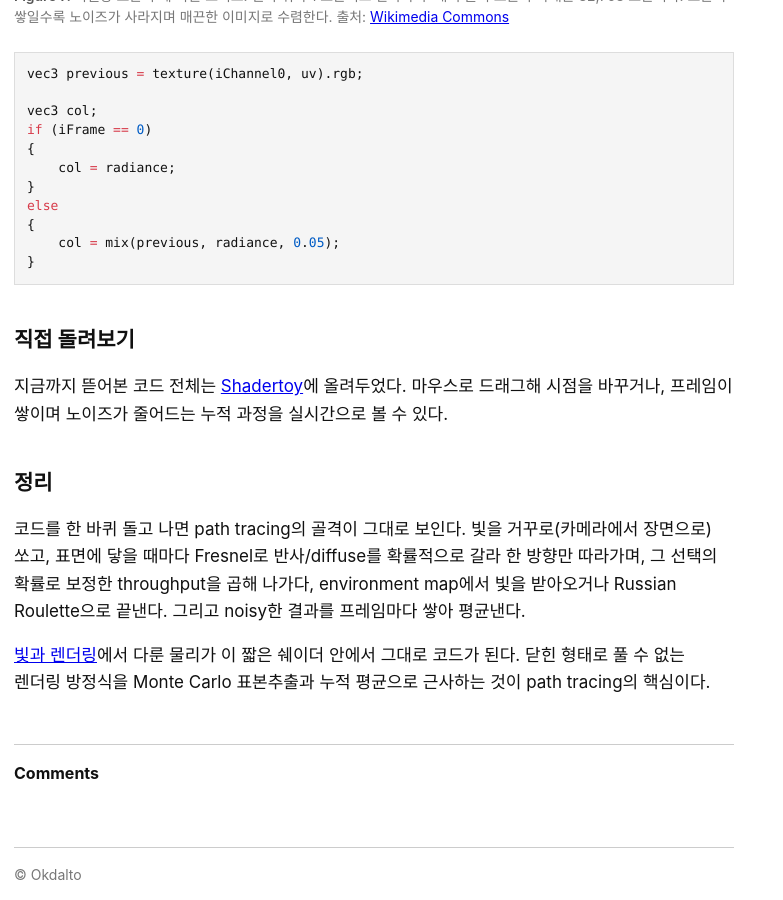
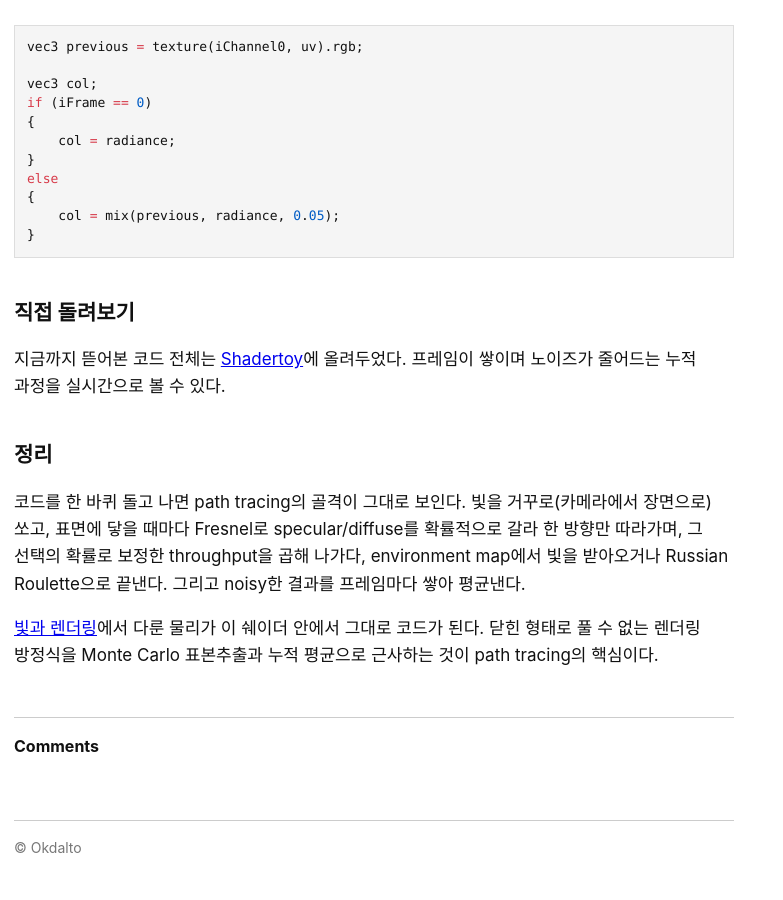
Before and after one commit to okdalto/okdalto.github.io, a Jekyll site: the page built from _posts/2026-06-18-GLSL Path Tracing.md, in a window 1280 px wide and 900 px high, scrolled down 10655 px. Shown: the whole window, without its empty margins (0-783 px from the left). Built offline with Jekyll 4.4.1, drawn with Linux system fonts in a browser that asks for light colours; formulas are drawn with MathJax 3; comment, search, counter and statistics services are not loaded; after the commit the page ends 11528 px from its top, so only the background shows below that; some of the changed text lies outside the part shown.

Commit message:
Polish wording in path tracing post
Co-Authored-By: Claude Opus 4.8 (1M context) <noreply@anthropic.com>

````diff
--- a/_posts/2026-06-18-GLSL Path Tracing.md
+++ b/_posts/2026-06-18-GLSL Path Tracing.md
@@ -198,7 +198,7 @@ vec3 getNormal(vec3 p)
 }
 ```
 
-normal vector가 광선과 같은 쪽을 보고 있으면 뒤집어 항상 광선을 마주보게 만들고(`dot(n, rd) > 0.0`), 표면이 스스로 빛을 낸다면 그 발광(emission)을 더한다. 마지막으로 다음 광선의 출발점을 표면에서 normal vector 방향으로 살짝 띄운다. 이렇게 하지 않으면 새 광선이 방금 맞힌 표면에 곧바로 다시 부딪히는 self-intersection이 생긴다.
+normal vector가 ray와 같은 쪽을 보고 있으면 뒤집어 항상 ray를 마주보게 만들고(`dot(n, rd) > 0.0`), 표면이 스스로 빛을 낸다면 그 emission을 더한다. 마지막으로 다음 광선의 출발점을 표면에서 normal vector 방향으로 살짝 띄운다. 이렇게 하지 않으면 새 광선이 방금 맞힌 표면에 곧바로 다시 부딪히는 self-intersection이 생긴다.
 
 ## Fresnel과 재질 ##
 
@@ -239,7 +239,7 @@ vec3 F = F0 + (1.0 - F0) * x * x * x * x * x;
 
 ## 반사냐 확산이냐: 확률적 선택 ##
 
-빛이 한 번 튕길 때마다 반사(specular)와 diffuse 두 경로로 갈라진다. 둘 다 추적하면 광선이 매 반사마다 두 배로 불어나 폭발한다. 그래서 둘 중 하나만 확률적으로 고른다.
+빛이 한 번 튕길 때마다 specular와 diffuse 두 경로로 갈라진다. 둘 다 추적하면 ray가 매 반사마다 두 배로 불어나 폭발한다. 그래서 둘 중 하나만 확률적으로 고른다.
 
 ```glsl
 vec3 specularWeight = F;
@@ -276,11 +276,11 @@ else
 }
 ```
 
-반사를 골랐다면 완벽한 거울 반사 방향(`reflect`)을 기준으로, 거칠기(roughness)에 따라 방향을 흩뜨린다. 거칠기가 0이면 순수한 거울, 1에 가까우면 반사 방향 주변으로 넓게 퍼지는 광택 표면이 된다. 미세면(microfacet) 기반의 GGX 같은 정식 모델은 아니고, 거울 반사 방향과 cosine 분포 사이를 선형 보간하는 가벼운 근사지만, 적은 비용으로 그럴듯한 광택을 만들어낸다.
+반사를 골랐다면 완벽한 specular 방향(`reflect`)을 기준으로, 거칠기(roughness)에 따라 방향을 흩뜨린다. 거칠기가 0이면 순수한 거울, 1에 가까우면 반사 방향 주변으로 넓게 퍼지는 광택 표면이 된다. 미세면(microfacet) 기반의 GGX 같은 정식 모델은 아니고, specular 방향과 cosine 분포 사이를 선형 보간하는 가벼운 근사지만, 적은 비용으로 그럴듯한 광택을 만들어낸다.
 
 <figure>
-<img src="/assets/2026-06-18-path-tracing/reflection-types.svg" alt="거울 반사(specular)와 diffuse 비교 다이어그램">
-<figcaption markdown="span">거울 반사(왼쪽)와 diffuse(오른쪽). roughness가 0이면 거울처럼 한 방향으로, 1에 가까우면 모든 방향으로 흩어지는 diffuse가 된다. 코드는 이 둘 사이를 거칠기로 보간한다. 출처: [Wikimedia Commons](https://commons.wikimedia.org/wiki/File:Specular_And_Diffuse_Reflection.svg)</figcaption>
+<img src="/assets/2026-06-18-path-tracing/reflection-types.svg" alt="specular와 diffuse 비교 다이어그램">
+<figcaption markdown="span">specular(왼쪽)와 diffuse(오른쪽). roughness가 0이면 거울처럼 한 방향으로, 1에 가까우면 모든 방향으로 흩어지는 diffuse가 된다. 코드는 이 둘 사이를 거칠기로 보간한다. 출처: [Wikimedia Commons](https://commons.wikimedia.org/wiki/File:Specular_And_Diffuse_Reflection.svg)</figcaption>
 </figure>
 
 diffuse를 골랐다면 normal vector를 중심으로 한 cosine 가중 반구에서 방향을 뽑는다. Lambert 표면이 정확히 이 분포를 따르기 때문에, 앞서 본 Monte Carlo 식의 $\cos\theta$ 항과 확률 $p(\omega_i)$가 깔끔하게 약분된다.
@@ -333,10 +333,10 @@ else
 
 ## 직접 돌려보기 ##
 
-지금까지 뜯어본 코드 전체는 [Shadertoy](https://www.shadertoy.com/view/dstyzH)에 올려두었다. 마우스로 드래그해 시점을 바꾸거나, 프레임이 쌓이며 노이즈가 줄어드는 누적 과정을 실시간으로 볼 수 있다.
+지금까지 뜯어본 코드 전체는 [Shadertoy](https://www.shadertoy.com/view/dstyzH)에 올려두었다. 프레임이 쌓이며 노이즈가 줄어드는 누적 과정을 실시간으로 볼 수 있다.
 
 ## 정리 ##
 
-코드를 한 바퀴 돌고 나면 path tracing의 골격이 그대로 보인다. 빛을 거꾸로(카메라에서 장면으로) 쏘고, 표면에 닿을 때마다 Fresnel로 반사/diffuse를 확률적으로 갈라 한 방향만 따라가며, 그 선택의 확률로 보정한 throughput을 곱해 나가다, environment map에서 빛을 받아오거나 Russian Roulette으로 끝낸다. 그리고 noisy한 결과를 프레임마다 쌓아 평균낸다.
+코드를 한 바퀴 돌고 나면 path tracing의 골격이 그대로 보인다. 빛을 거꾸로(카메라에서 장면으로) 쏘고, 표면에 닿을 때마다 Fresnel로 specular/diffuse를 확률적으로 갈라 한 방향만 따라가며, 그 선택의 확률로 보정한 throughput을 곱해 나가다, environment map에서 빛을 받아오거나 Russian Roulette으로 끝낸다. 그리고 noisy한 결과를 프레임마다 쌓아 평균낸다.
 
-[빛과 렌더링](/생각/빛과-렌더링/)에서 다룬 물리가 이 짧은 쉐이더 안에서 그대로 코드가 된다. 닫힌 형태로 풀 수 없는 렌더링 방정식을 Monte Carlo 표본추출과 누적 평균으로 근사하는 것이 path tracing의 핵심이다.
+[빛과 렌더링](/생각/빛과-렌더링/)에서 다룬 물리가 이 쉐이더 안에서 그대로 코드가 된다. 닫힌 형태로 풀 수 없는 렌더링 방정식을 Monte Carlo 표본추출과 누적 평균으로 근사하는 것이 path tracing의 핵심이다.
````
Also changed, not shown: other parts of _posts/2026-06-18-GLSL Path Tracing.md (+6 -6 lines).
